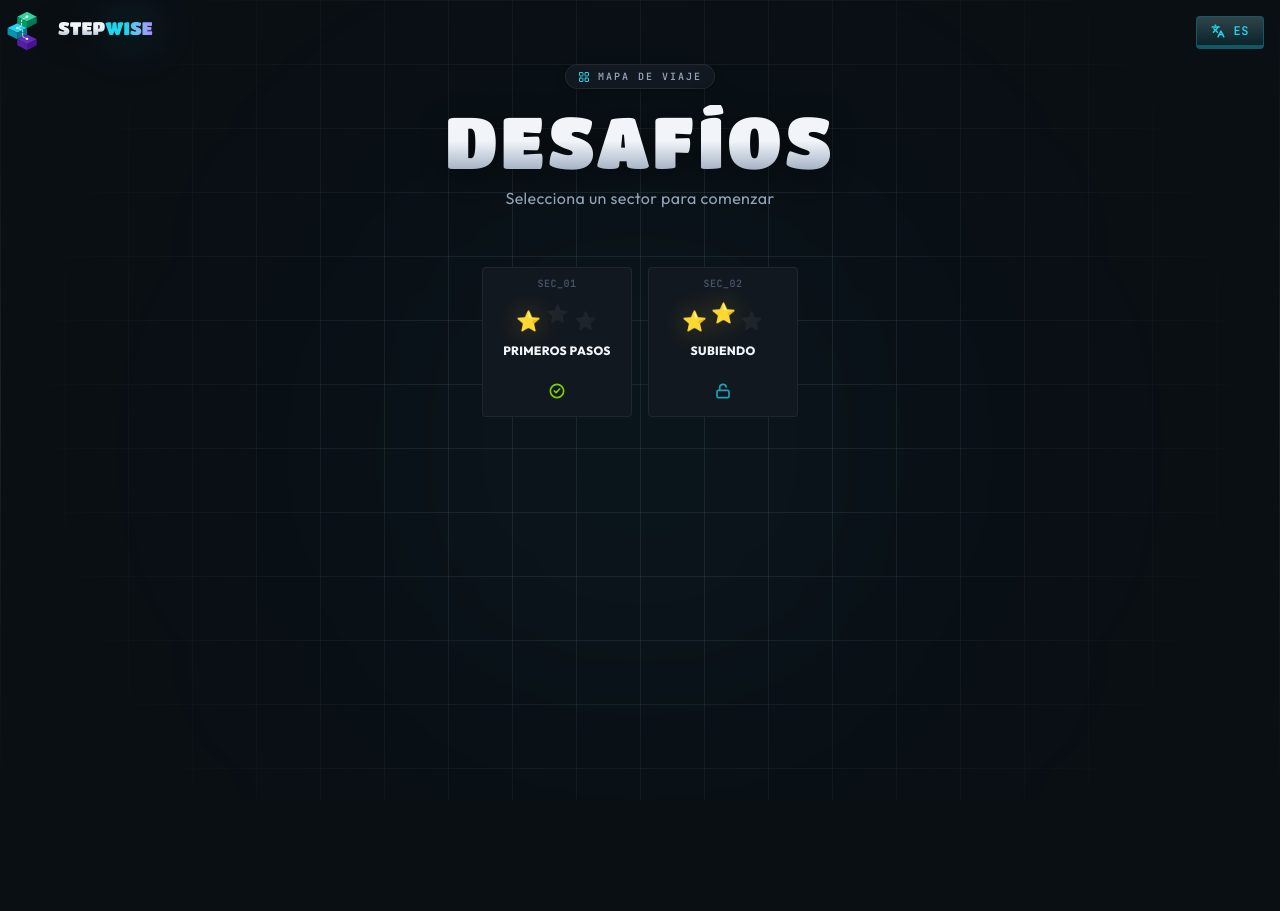
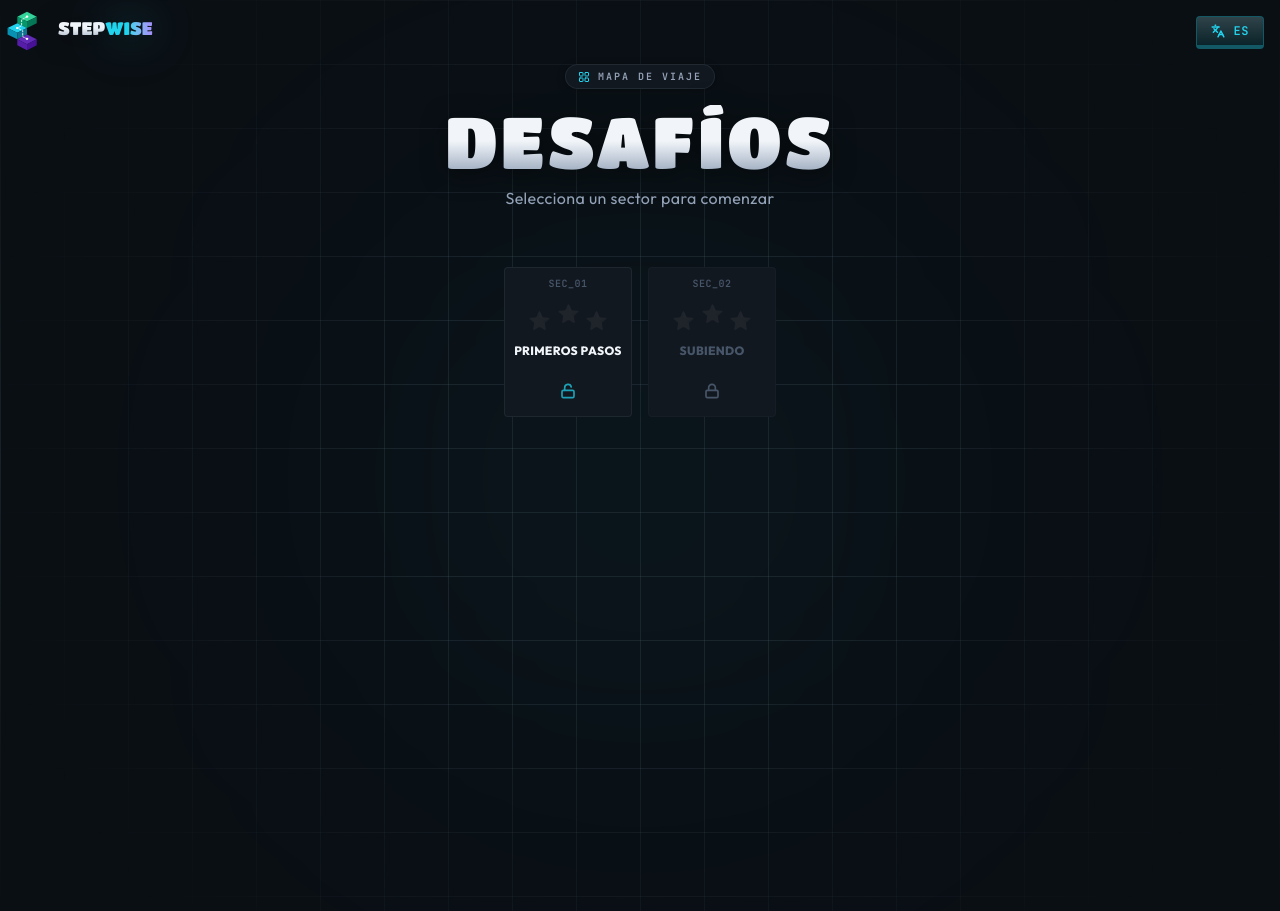
Before and after one commit to AletzMan/stepwise-game, a React (Vite) app: page /levels in a window 1280 px wide. Before the commit the page ends 800 px from the top, so only its background shows below. Built offline with nearby package versions, Linux system fonts and the light colour scheme.

Commit message:
feat: implement level progress persistence
- Add saveStateLevel function to track level completion and stars
- Integrate game store with Level and Levels routes
- Auto-unlock next level upon completion

```diff
--- a/src/routes/Level.tsx
+++ b/src/routes/Level.tsx
@@ -11,6 +11,7 @@ import { Play, Square, ArrowUp, CornerUpLeft, CornerUpRight, ArrowRight, Pickaxe
 import LevelErrorModal from '../components/layout/LevelErrorModel';
 import { useTranslation } from 'react-i18next';
 import { useLocation, useNavigate } from 'react-router';
+import { useGameStore } from '../store/gameStore';
 
 const COMMAND_CONFIG: Record<Command, { label: string; icon: React.ReactNode; color: string }> = {
     WALK: { label: 'Walk', icon: <ArrowRight size={16} strokeWidth={3} />, color: '#94a3b8' },
@@ -47,6 +48,8 @@ export function Level() {
     const [showErrorLevel, setShowErrorLevel] = useState(false);
     const [stars, setStars] = useState<number>(0); // Numero de estrellas ganadas en el nivel actual
     const executedCommands = useRef<number>(0); // Numero total de comandos ejecutados en el nivel actual
+    const setLevels = useGameStore((state) => state.setLevels);
+    const levels = useGameStore((state) => state.levels);
 
     const getStatusText = useCallback((status: string) => {
         if (status === 'incomplete') {
@@ -104,13 +107,16 @@ export function Level() {
             setStatusType('success');
             setTimeout(() => {
                 setShowStatusLevel(true);
-                setStars(calculateStars(levelId, executedCommands.current));
+                const stars = calculateStars(levelId, executedCommands.current);
+                setStars(stars);
+                saveStateLevel('completed', stars);
             }, 500);
             setIsRunning(false);
             setExecutionStack([]);
         };
 
         const onExecutionComplete = (data: { success: boolean; message: string }) => {
+            console.log('data', data);
             if (!data.success) {
                 setStatusMessage('incomplete');
                 setStatusType('error');
@@ -120,6 +126,7 @@ export function Level() {
             }
             setIsRunning(false);
             setExecutionStack([]);
+            saveStateLevel('unlocked', 0);
         };
 
         const onExecutionFail = (message: string) => {
@@ -130,6 +137,7 @@ export function Level() {
             setTimeout(() => {
                 setShowErrorLevel(true);
             }, 500);
+            saveStateLevel('unlocked', 0);
         };
 
         const onExecutionEnd = () => {
@@ -261,6 +269,46 @@ export function Level() {
         // No emitimos 'load-level' aquí porque Game.create() ya carga
         // el nivel basándose en la URL del navegador al inicializarse.
         sceneReady.current = true;
+    };
+
+    const saveStateLevel = (status: 'completed' | 'unlocked' | 'locked', stars: number) => {
+        const currentLevel = parseInt(location.pathname.split('/').pop()!, 10);
+        if (isNaN(currentLevel)) return;
+
+        const levelsMap = new Map(levels.map(lvl => [lvl.id, lvl]));
+        const currentLevelSaved = levelsMap.get(currentLevel);
+
+        if (status === 'completed') {
+            const nextLevel = currentLevel + 1;
+
+            // REGLA DE ORO: ¿Se deben actualizar las estrellas?
+            // 1. Si el nivel no existía antes, se guarda.
+            // 2. Si ya existía, solo se actualiza si las nuevas estrellas superan al récord actual.
+            const currentStars = currentLevelSaved?.stars || 0;
+            const shouldUpdateStars = !currentLevelSaved || stars > currentStars;
+
+            // Actualizamos el nivel actual
+            levelsMap.set(currentLevel, {
+                id: currentLevel,
+                status,
+                stars: shouldUpdateStars ? stars : currentStars // Mantiene el récord si no lo superó
+            });
+
+            // Desbloqueamos el siguiente nivel si no estaba desbloqueado o completado ya
+            const nextLevelSaved = levelsMap.get(nextLevel);
+            if (!nextLevelSaved || nextLevelSaved.status === 'locked') {
+                levelsMap.set(nextLevel, { id: nextLevel, status: 'unlocked', stars: 0 });
+            }
+
+        } else if (status === 'unlocked') {
+            // Solo lo marcamos como desbloqueado si no estaba completado antes
+            if (currentLevelSaved?.status !== 'completed') {
+                levelsMap.set(currentLevel, { id: currentLevel, status, stars });
+            }
+        }
+
+        // Guardamos el array limpio y ordenado por ID
+        setLevels(Array.from(levelsMap.values()).sort((a, b) => a.id - b.id));
     };
 
     useEffect(() => {
@@ -416,10 +464,6 @@ export function Level() {
 
                     {/* Panel de programación */}
                     <div className="w-[325px] max-[900px]:w-full flex flex-col gap-2 min-h-0 max-[900px]:max-h-[45vh]">
-                        {/* Barra de estado */}
-                        {/*<div className={`py-2.5 px-4 rounded-sm border transition-all duration-300 ${statusType === 'info' ? 'border-accent-cyan/20 bg-accent-cyan/5' : statusType === 'success' ? 'border-accent-green/40 bg-accent-green/8 shadow-[0_0_20px_rgba(52,211,153,0.1)]' : 'border-accent-red/30 bg-accent-red/6'}`}>
-                            <span className={`text-[0.8rem] font-normal leading-[1.4] ${statusType === 'info' ? 'text-text-secondary' : statusType === 'success' ? 'text-accent-green font-semibold' : 'text-accent-red'}`}>{statusMessage}</span>
-                        </div>*/}
 
                         {/* Paleta de comandos */}
                         <div className="p-3 bg-linear-to-br from-bg-secondary to-bg-tertiary border border-border-custom rounded-sm">
@@ -482,7 +526,7 @@ export function Level() {
                                         intent="solid"
                                         color="green"
                                         size="md"
-                                        className="flex-1 font-black text-sm tracking-widest rounded-lg shadow-[0_4px_15px_color-mix(in_srgb,var(--color-accent-green)_30%,transparent)]"
+                                        className="flex-1 font-black text-xs tracking-widest rounded-lg shadow-[0_4px_15px_color-mix(in_srgb,var(--color-accent-green)_30%,transparent)]"
                                         onClick={handleRun}
                                         disabled={mainQueue.length === 0}
                                     >
@@ -494,7 +538,7 @@ export function Level() {
                                         intent="solid"
                                         color="red"
                                         size="md"
-                                        className="flex-1 font-black text-sm tracking-widest rounded-lg animate-pulse shadow-[0_4px_15px_color-mix(in_srgb,var(--color-accent-red)_30%,transparent)]"
+                                        className="flex-1 font-black text-xs tracking-widest rounded-lg animate-pulse shadow-[0_4px_15px_color-mix(in_srgb,var(--color-accent-red)_30%,transparent)]"
                                         onClick={handleStop}
                                     >
                                         <Square size={18} strokeWidth={3} className="fill-white" />
@@ -506,7 +550,7 @@ export function Level() {
                                     intent="solid"
                                     color="yellow"
                                     size="md"
-                                    className="flex-1 font-black text-sm tracking-widest rounded-lg shadow-[0_4px_15px_color-mix(in_srgb,var(--color-accent-yellow)_30%,transparent)]"
+                                    className="flex-1 font-black text-xs tracking-widest rounded-lg shadow-[0_4px_15px_color-mix(in_srgb,var(--color-accent-yellow)_30%,transparent)]"
                                     onClick={handleReset}
                                 >
                                     <EraserIcon size={18} strokeWidth={3} />
--- a/src/routes/Levels.tsx
+++ b/src/routes/Levels.tsx
@@ -5,9 +5,11 @@ import LanguageToggle from "../components/ui/LanguageToggle";
 import { LevelCard } from "../components/layout/levels/LevelCard";
 import { NavLink } from "react-router";
 import { LogoSteps } from "../components/layout/LogoSteps";
+import { useGameStore } from "../store/gameStore";
 
 export default function Levels() {
     const { t } = useTranslation();
+    const levels = useGameStore((state) => state.levels);
 
     return (
         <div className="min-h-screen bg-bg-primary relative overflow-hidden flex flex-col items-center select-none px-4 py-12 md:py-16">
@@ -31,16 +33,16 @@ export default function Levels() {
             <div className="absolute top-4 right-4 z-10 flex flex-row gap-2 items-center">
                 <LanguageToggle />
             </div>
-            {/* 🌐 PATRÓN DE FONDO: Cuadrícula tecnológica coherente con la Home */}
+            {/*  PATRÓN DE FONDO: Cuadrícula tecnológica coherente con la Home */}
             <div
                 className="absolute inset-0 bg-[linear-gradient(to_right,var(--color-border-custom)_1px,transparent_1px),linear-gradient(to_bottom,var(--color-border-custom)_1px,transparent_1px)] bg-size-[4rem_4rem]"
                 style={{ maskImage: 'radial-gradient(circle at center, white 30%, transparent 85%)', WebkitMaskImage: 'radial-gradient(circle at center, white 30%, transparent 85%)' }}
             />
 
-            {/* 💥 DESTELLOS ATMOSFÉRICOS AMORTIGUADOS */}
+            {/* DESTELLOS ATMOSFÉRICOS AMORTIGUADOS */}
             <div className="absolute top-1/4 left-1/2 -translate-x-1/2 w-[500px] h-[500px] bg-accent-cyan/5 blur-[150px] rounded-full pointer-events-none" />
 
-            {/* 🖥️ CONTENEDOR PRINCIPAL */}
+            {/* CONTENEDOR PRINCIPAL */}
             <div className="max-w-4xl w-full z-10 animate-slide-up flex flex-col items-center">
 
                 {/* Cabecera de la sección */}
@@ -60,20 +62,19 @@ export default function Levels() {
                     {t('levels.subtitle')}
                 </p>
 
-                {/* 🗺️ MAPA DE SECTORES (GRID TÁCTICA) */}
-                <div className="grid grid-cols-[repeat(auto-fit,minmax(150px,150px))] gap-4 w-full justify-center">
+                {/* MAPA DE SECTORES (GRID TÁCTICA) */}
+                <div className="grid grid-cols-[repeat(auto-fit,minmax(128px,128px))] grid-rows-[repeat(auto-fit,minmax(128px,128px))] gap-4 w-full justify-center items-start h-[calc(100svh-220px)] overflow-y-auto">
                     {LEVELS.map((level, index) => {
                         // Simulación de estados para darle dinamismo visual a la UI
                         // (Puedes reemplazar esto luego con tu lógica real de progreso/LocalStorage)
-                        const isUnlocked = index <= 2;
-                        const isCompleted = index < 1;
+                        const status = levels.find(l => l.id === level.id)?.status || 'locked';
 
                         return (
                             <LevelCard
                                 key={level.id}
                                 level={level.id}
-                                status={isCompleted ? "completed" : isUnlocked ? "unlocked" : "locked"}
-                                stars={index + 1}
+                                status={index === 0 && status !== 'completed' ? 'unlocked' : status}
+                                stars={levels.find(l => l.id === level.id)?.stars || 0}
                             />
                         );
                     })}
```
